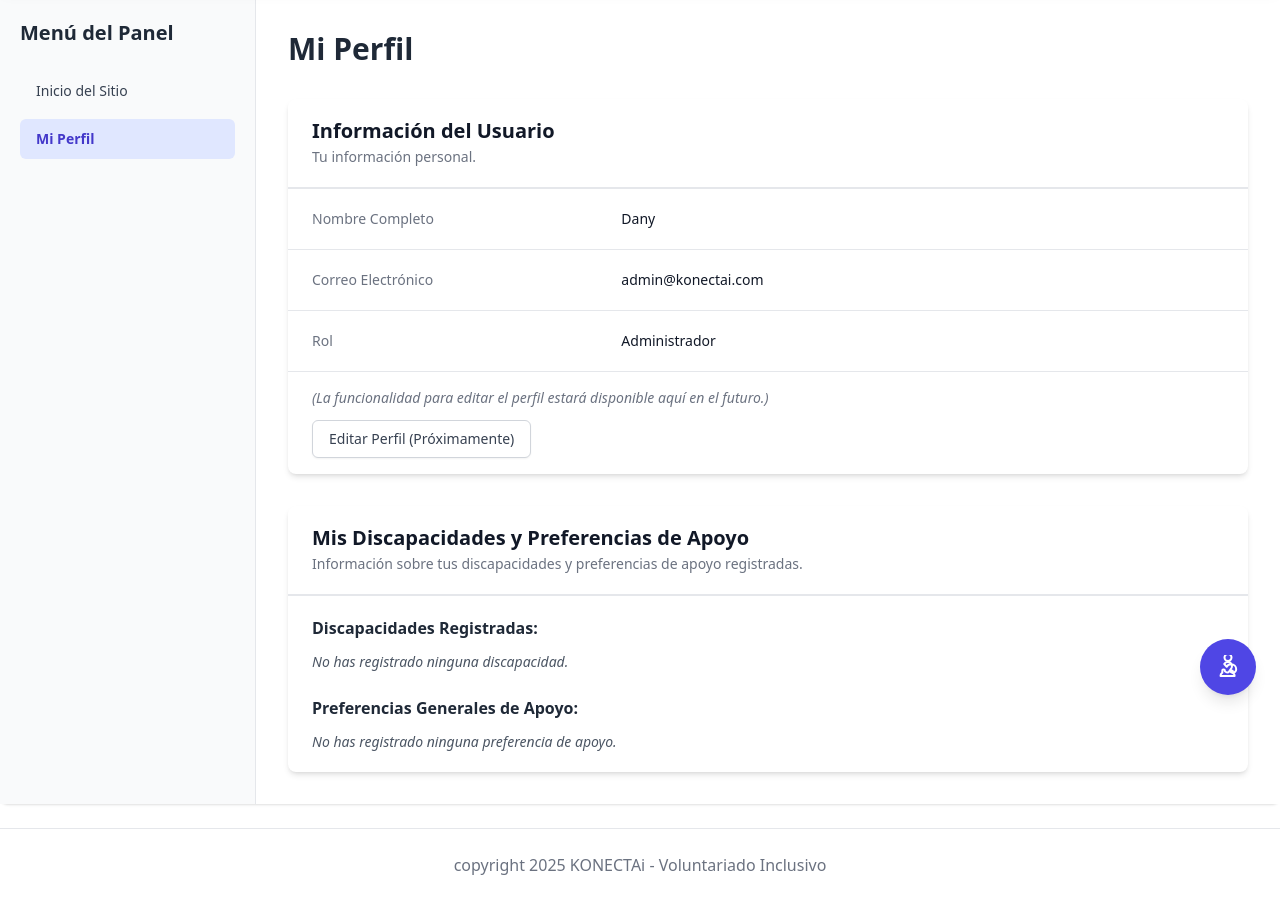
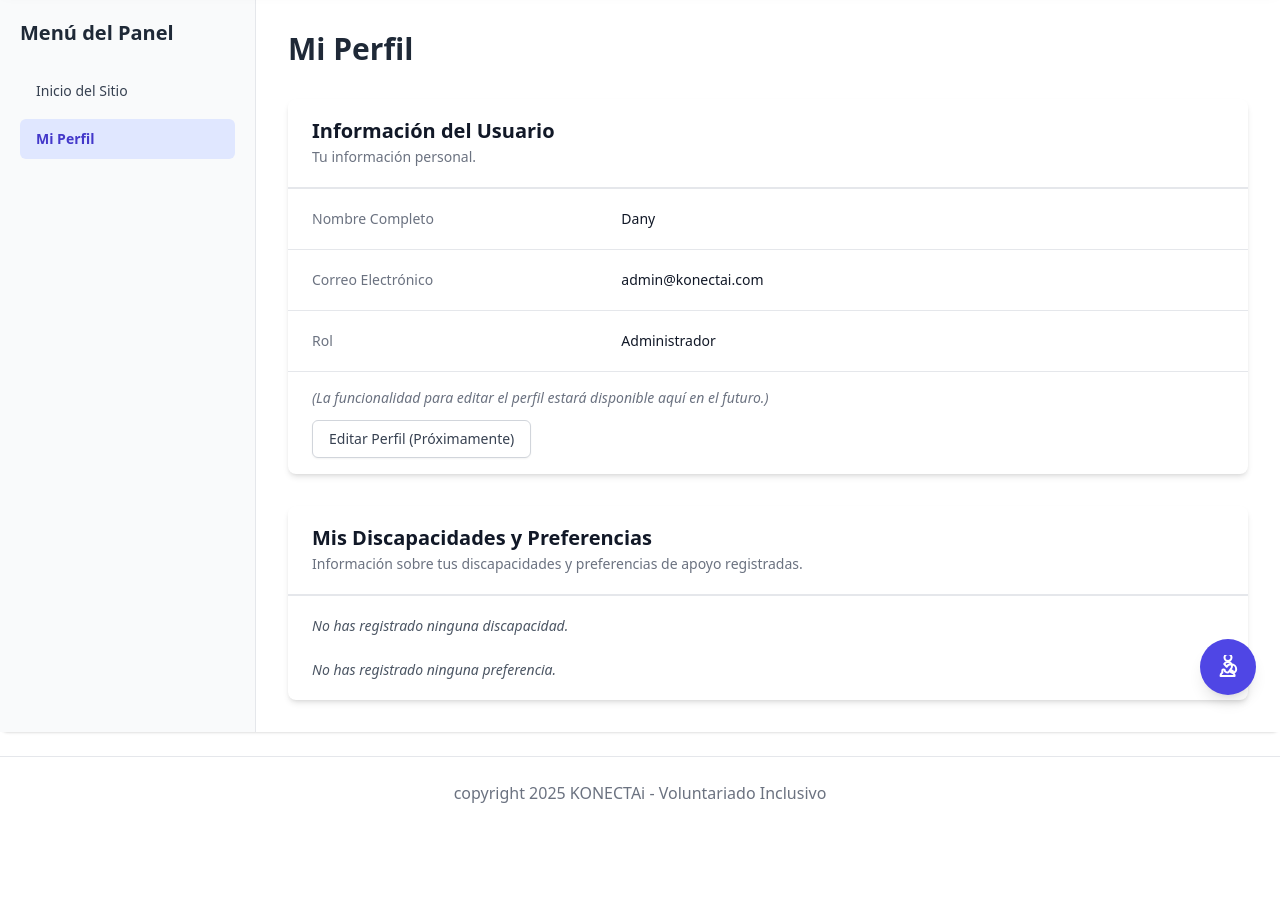
Before and after one commit to dpalominoj/voluntariado-f, a Flask app: page /dashboard/profile in a window 1280 px wide. Shown: the part 81-982 px from the top of the page. After the commit the page ends 884 px from the top, so only its background shows below. Run offline with Flask 3, Linux system fonts and the light colour scheme; a user stored in the database is signed in; some libraries are stand-ins or nearby versions.

Commit message:
Update profile.html

```diff
--- a/view/templates/dashboards/profile.html
+++ b/view/templates/dashboards/profile.html
@@ -39,20 +39,18 @@
         </div>
     </div>
 
-    {# Mis Discapacidades y Preferencias de Apoyo Card #}
+    {# Mis Discapacidades y Preferencias #}
     <div class="mt-8 bg-white shadow-md rounded-lg overflow-hidden">
         <div class="px-4 py-5 sm:px-6 border-b border-gray-200">
             <h3 class="text-xl leading-6 font-semibold text-gray-900">
-                Mis Discapacidades y Preferencias de Apoyo
+                Mis Discapacidades y Preferencias
             </h3>
             <p class="mt-1 max-w-2xl text-sm text-gray-500">
                 Información sobre tus discapacidades y preferencias de apoyo registradas.
             </p>
         </div>
-        <div class="border-t border-gray-200 px-4 py-5 sm:px-6"> {# Use consistent padding #}
-            {# Section for Disabilities #}
-            <div class="mb-6"> {# Increased bottom margin #}
-                <h4 class="text-md font-semibold text-gray-800 mb-3">Discapacidades Registradas:</h4> {# Clearer title #}
+        <div class="border-t border-gray-200 px-4 py-5 sm:px-6">
+            <div class="mb-6">
                 {% if user_disabilities_data and user_disabilities_data|length > 0 %}
                     {% for item in user_disabilities_data %}
                     <div class="p-3 mb-2 bg-gray-50 rounded-md shadow-sm"> {# Light background and subtle shadow for each item #}
@@ -64,17 +62,14 @@
                     <p class="text-sm text-gray-600 italic">No has registrado ninguna discapacidad.</p>
                 {% endif %}
             </div>
-
-            {# Section for Support Preferences #}
             <div>
-                <h4 class="text-md font-semibold text-gray-800 mb-3">Preferencias Generales de Apoyo:</h4> {# Clearer title #}
                 {% if user_preferences and user_preferences|length > 0 %}
                     <div class="p-3 bg-gray-50 rounded-md shadow-sm">
                         <span class="font-medium text-gray-700">Preferencias:</span>
                         <span class="text-gray-900">{{ user_preferences|map(attribute='nombre_corto')|join(', ') }}</span>
                     </div>
                 {% else %}
-                    <p class="text-sm text-gray-600 italic">No has registrado ninguna preferencia de apoyo.</p>
+                    <p class="text-sm text-gray-600 italic">No has registrado ninguna preferencia.</p>
                 {% endif %}
             </div>
         </div>
```
